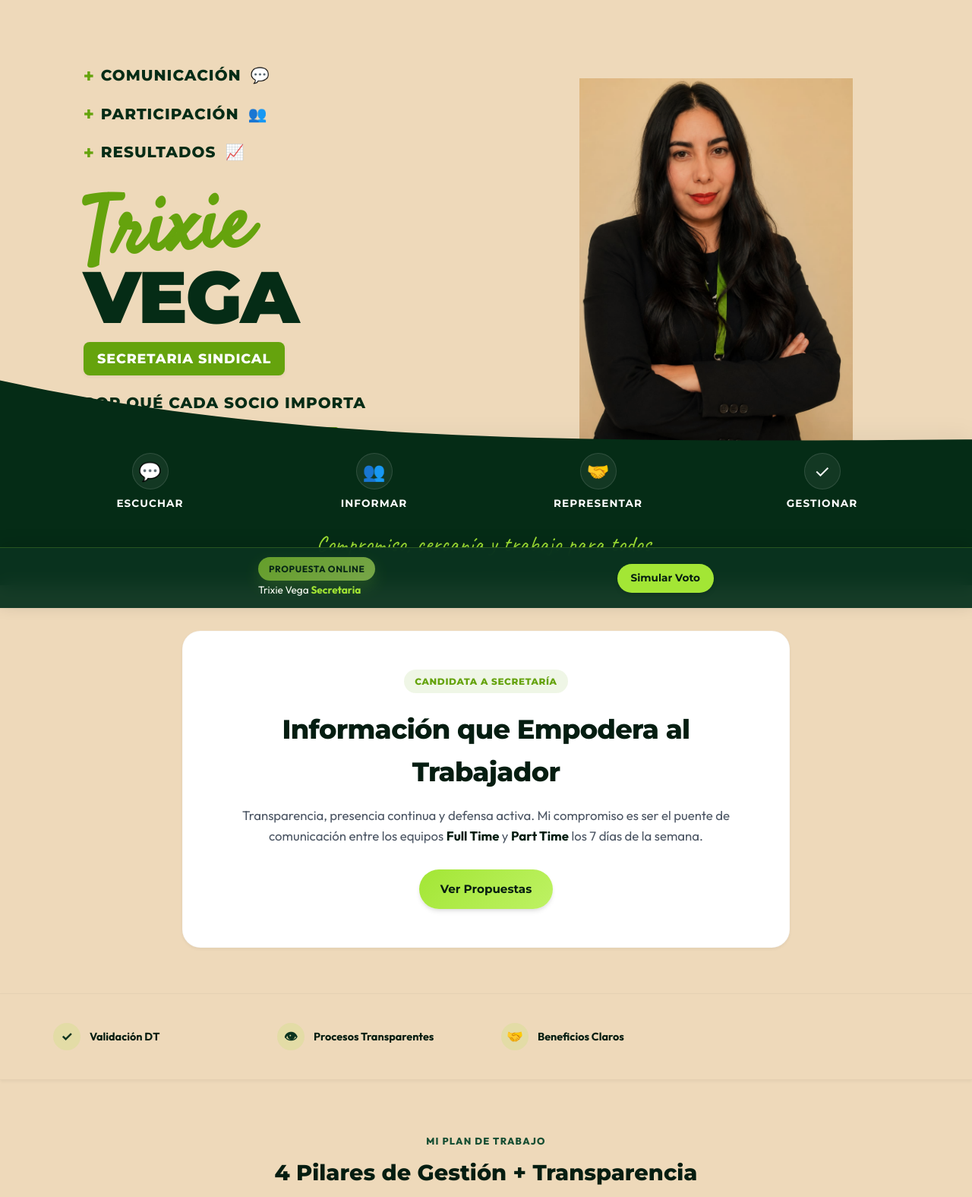
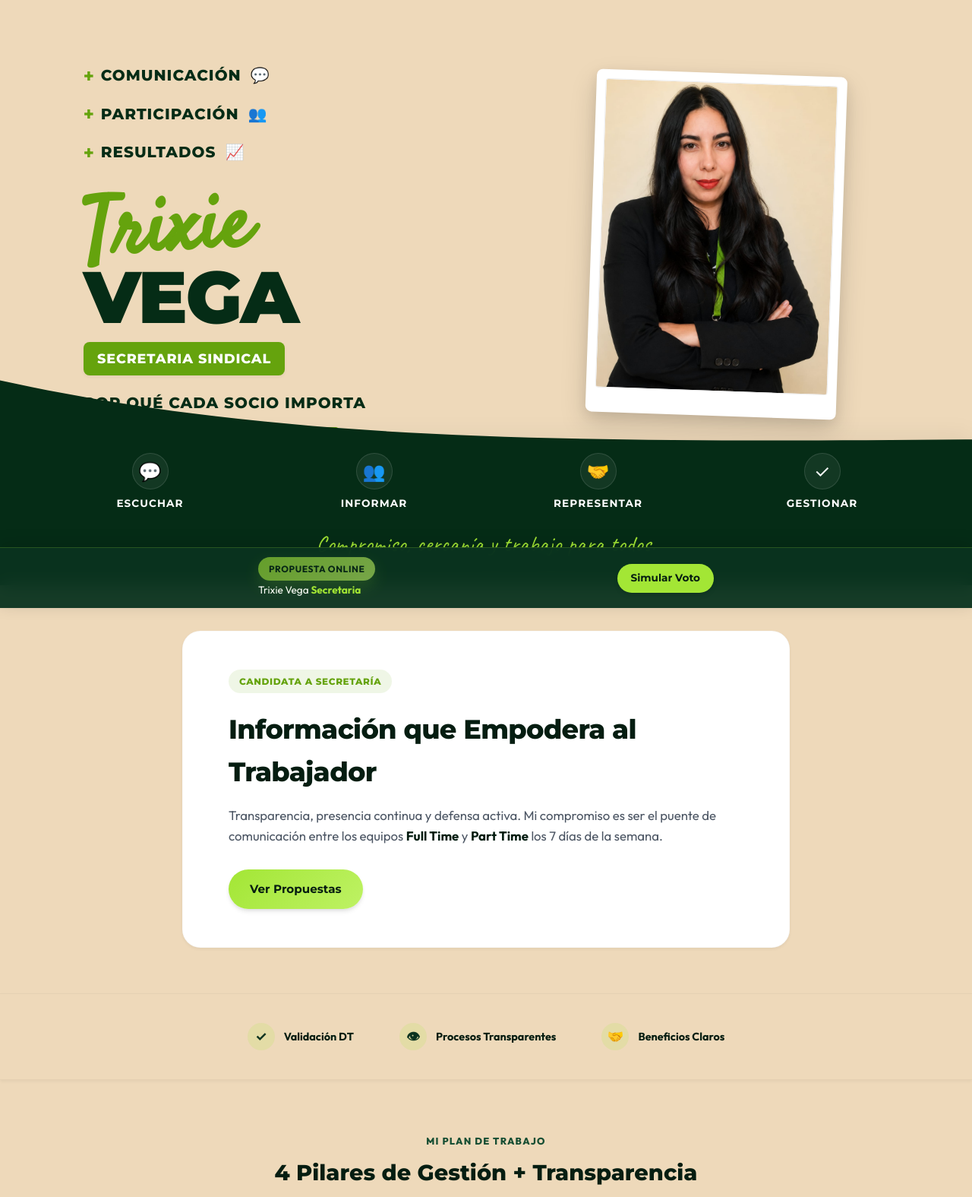
Before and after one commit to Nico-lab-cl/Trixie, a website built with Vite: page index.html in a window 1280 px wide. Shown: the top 1575 px of the page at 76% size. Built offline with nearby package versions, Linux system fonts and the light colour scheme.

Commit message:
Estilo y diseno: marco polaroid en Hero, alineacion de empoderamiento, centrado de beneficios, y badge-green en Estatutos

```diff
--- a/index.html
+++ b/index.html
@@ -244,7 +244,7 @@
           <div class="proposal-card highlight-card" data-category="finanzas">
             <div class="card-icon-wrapper pilar-5">💚</div>
             <div class="card-body">
-              <span class="card-badge badge-accent-dark">Estatutos</span>
+              <span class="card-badge badge-green">Estatutos</span>
               <h3>Comisión Revisora de Cuentas</h3>
               <p class="card-text">
                 Impulsar la creación de esta comisión interna contemplada en los estatutos. Un grupo de socios revisará
--- a/src/style.css
+++ b/src/style.css
@@ -413,10 +413,19 @@ a {
 
 .flyer-image-container {
   width: 100%;
-  max-width: 360px;
-  display: flex;
-  align-items: flex-end;
-  justify-content: center;
+  max-width: 330px;
+  background-color: #ffffff;
+  padding: 12px 12px 32px 12px; /* polaroid style: thicker bottom padding */
+  border-radius: 8px;
+  box-shadow: 0 15px 35px rgba(0, 0, 0, 0.15), 0 5px 15px rgba(0, 0, 0, 0.08);
+  transform: rotate(2deg) translateY(-10px);
+  transition: transform var(--transition-normal);
+  z-index: 5;
+  margin-bottom: 25px; /* pull it up slightly so the bottom polaroid margin is visible */
+}
+
+.flyer-image-container:hover {
+  transform: rotate(0deg) translateY(-15px) scale(1.02);
 }
 
 .flyer-image {
@@ -424,7 +433,8 @@ a {
   height: auto;
   display: block;
   object-fit: cover;
-  mix-blend-mode: multiply;
+  border-radius: 4px;
+  border: 1px solid rgba(0, 0, 0, 0.08);
 }
 
 /* Barra inferior (Ondulada y verde oscuro) */
@@ -513,10 +523,13 @@ a {
   border-radius: var(--radius-lg);
   padding: 40px 24px;
   box-shadow: var(--shadow-sm);
-  text-align: center;
+  text-align: left;
   max-width: 800px;
   margin: 0 auto;
   border: 1px solid rgba(0, 0, 0, 0.02);
+  display: flex;
+  flex-direction: column;
+  align-items: flex-start;
 }
 
 .empowerment-badge {
@@ -555,7 +568,7 @@ a {
 
 .empowerment-actions {
   display: flex;
-  justify-content: center;
+  justify-content: flex-start;
 }
 
 /* ==========================================================================
@@ -573,9 +586,11 @@ a {
 }
 
 .highlights-grid {
-  display: grid;
-  grid-template-columns: repeat(2, 1fr);
-  gap: 20px;
+  display: flex;
+  flex-wrap: wrap;
+  justify-content: center;
+  align-items: center;
+  gap: 20px 40px;
 }
 
 .highlight-item {
@@ -755,6 +770,10 @@ a {
   letter-spacing: 0.05em;
 }
 
+.card-badge.badge-green {
+  color: #65a30d;
+}
+
 .proposal-card h3 {
   font-family: var(--font-family-title);
   font-weight: 700;
@@ -1392,10 +1411,6 @@ textarea {
    ========================================================================== */
 
 @media (min-width: 640px) {
-  .highlights-grid {
-    grid-template-columns: repeat(4, 1fr);
-  }
-
   .filter-label {
     text-align: left;
   }
```
